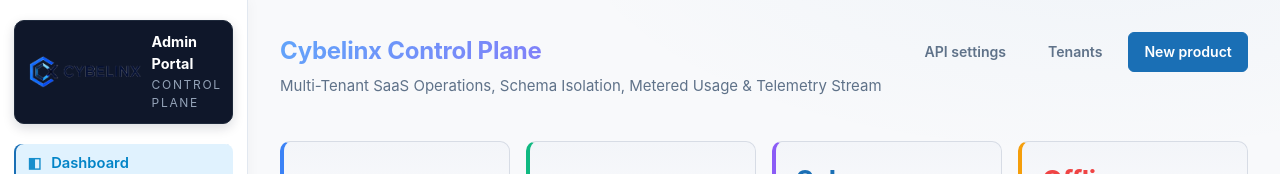
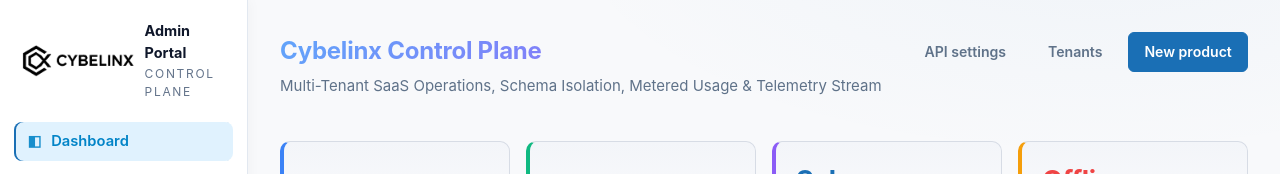
Before and after one commit to selva-aiprojects/cybelinx-platform, a Next.js app in the folder apps/admin-portal/: page / in a window 1280 px wide. Shown: the top 174 px of the page. Built offline with nearby package versions, Linux system fonts and the light colour scheme; no server answers.

Commit message:
fix(admin-portal): remove dark box container and apply dark contrast filter to brand logo for white sidebar

```diff
--- a/apps/admin-portal/src/app/nav.tsx
+++ b/apps/admin-portal/src/app/nav.tsx
@@ -35,18 +35,18 @@
 
   return (
     <aside className="sidebar">
-      <div className="brand" style={{ background: '#0f172a', padding: '10px 12px', borderRadius: '10px', border: '1px solid #1e293b', boxShadow: '0 4px 12px rgba(15, 23, 42, 0.15)' }}>
+      <div className="brand" style={{ display: 'flex', alignItems: 'center', gap: '10px' }}>
         <Image
           src="/cybelinx-logo.png"
           alt="Cybelinx"
           width={573}
           height={160}
-          style={{ height: 32, width: 'auto' }}
+          style={{ height: 32, width: 'auto', filter: 'brightness(0)' }}
           priority
         />
         <div>
-          <div style={{ fontWeight: 700, fontSize: '0.9rem', color: '#ffffff' }}>Admin Portal</div>
-          <div className="brand-readout" style={{ color: '#94a3b8', fontSize: '0.75rem' }}>Control Plane</div>
+          <div style={{ fontWeight: 700, fontSize: '0.9rem', color: '#0f172a' }}>Admin Portal</div>
+          <div className="brand-readout" style={{ color: '#64748b', fontSize: '0.75rem' }}>Control Plane</div>
         </div>
       </div>
 
```
